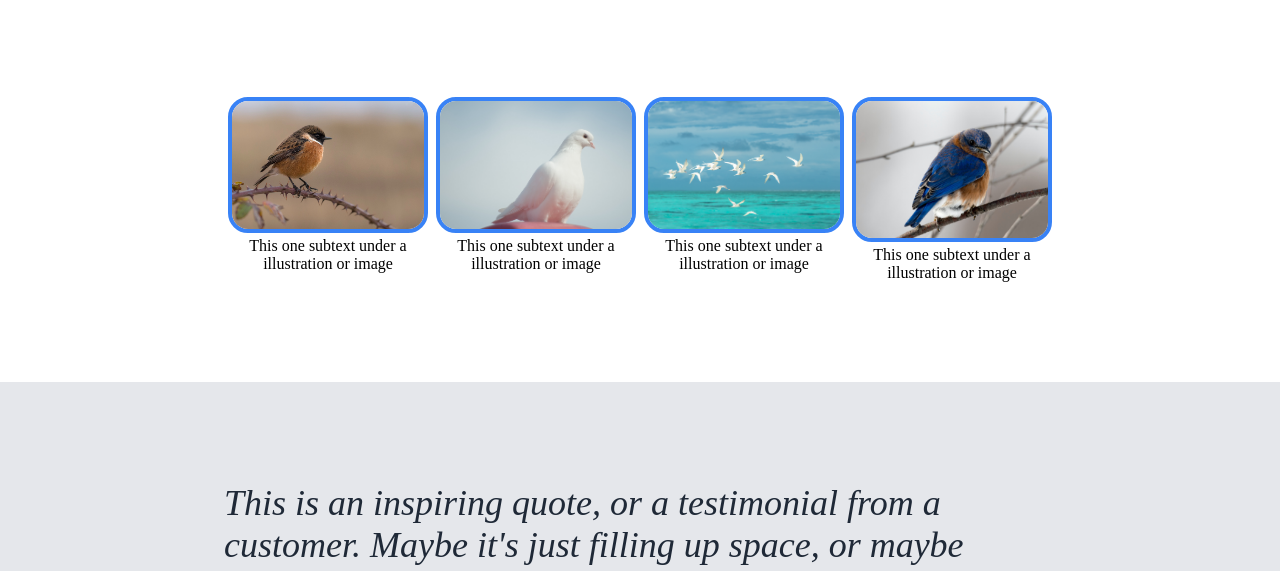
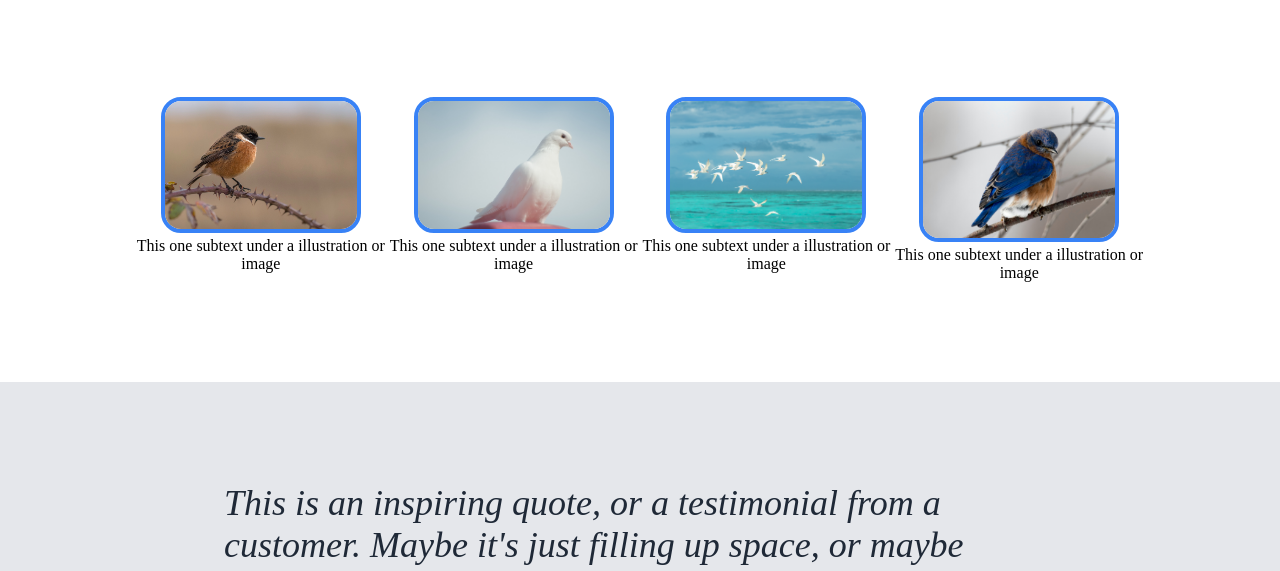
Before and after one commit to Feilipu69/odin-project-landing-page, a plain HTML site: page index.html in a window 1280 px wide. Shown: the part 670-1241 px from the top of the page. Drawn offline with Linux system fonts and the light colour scheme.

Commit message:
Augmentation de la taille du bloc classe information

```diff
--- a/styles.css
+++ b/styles.css
@@ -95,7 +95,7 @@ h1 {
 }
 
 .information {
-	width: 65%;
+	width: 79%;
 	margin: auto;
 }
 
```
